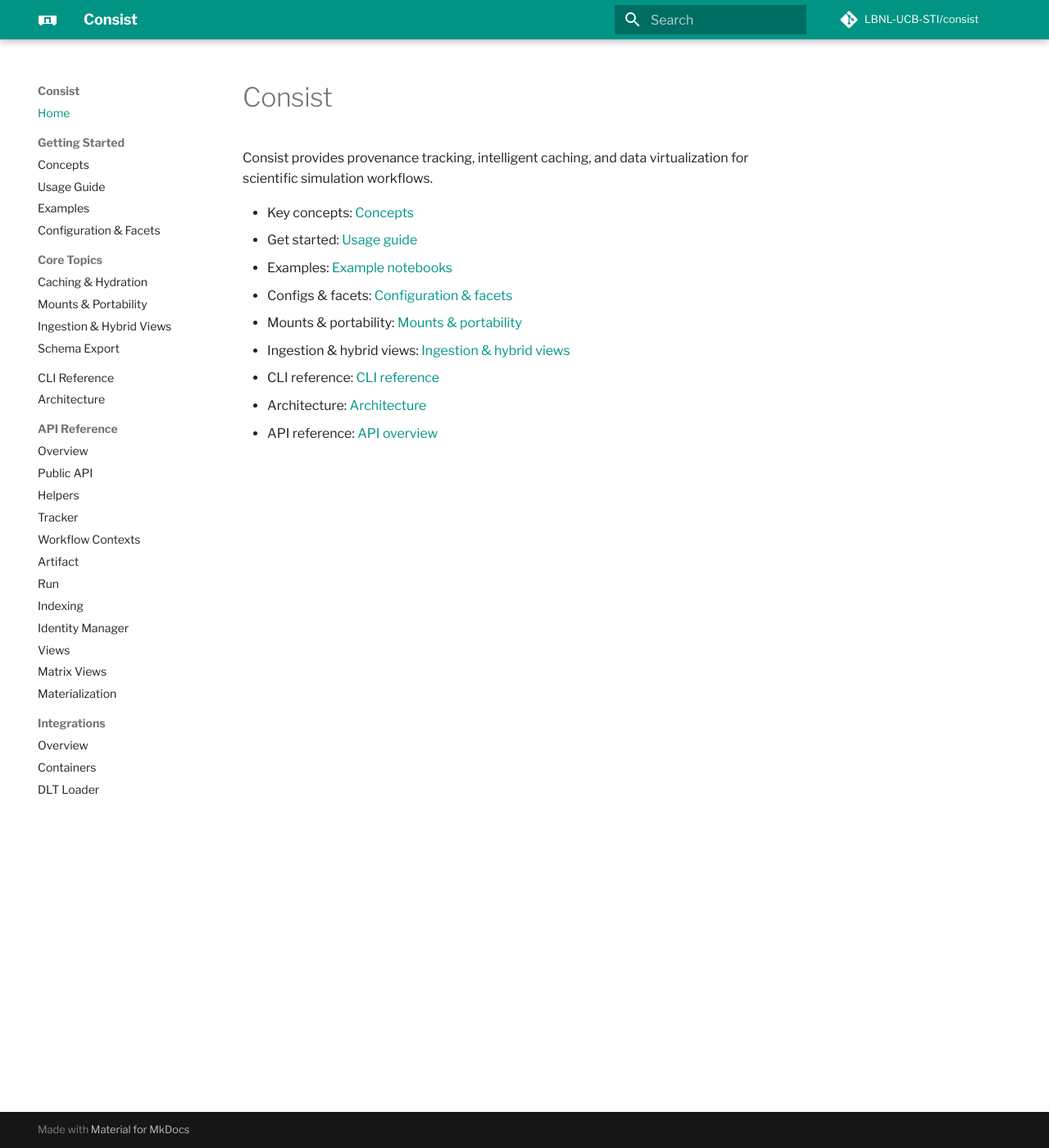
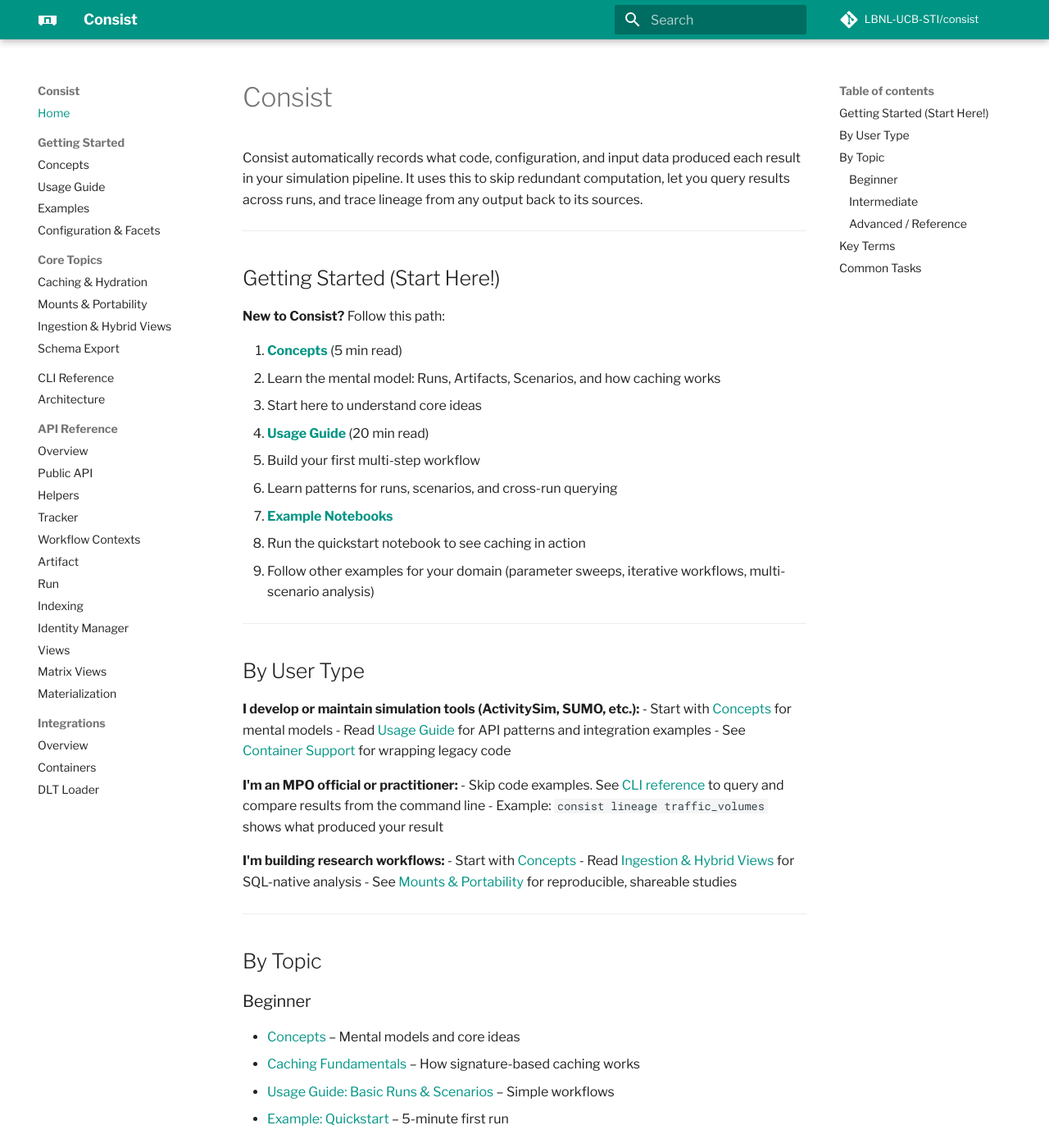
Before and after one commit to LBNL-UCB-STI/consist, an MkDocs documentation site: the page built from docs/index.md, in a window 1280 px wide and 1400 px high. Shown: the whole window at 82% size. Built offline with MkDocs 1.6.1 and Material for MkDocs 9.7.7, drawn with Linux system fonts in a browser that asks for light colours; comment, search, counter and statistics services are not loaded; some of the changed text lies outside the part shown.

```diff
--- a/docs/index.md
+++ b/docs/index.md
@@ -1,13 +1,94 @@
 # Consist
 
-Consist provides provenance tracking, intelligent caching, and data virtualization for scientific simulation workflows.
+Consist automatically records what code, configuration, and input data produced each result in your simulation pipeline. It uses this to skip redundant computation, let you query results across runs, and trace lineage from any output back to its sources.
 
-- Key concepts: [Concepts](concepts.md)
-- Get started: [Usage guide](usage-guide.md)
-- Examples: [Example notebooks](examples.md)
-- Configs & facets: [Configuration & facets](configs.md)
-- Mounts & portability: [Mounts & portability](mounts-and-portability.md)
-- Ingestion & hybrid views: [Ingestion & hybrid views](ingestion-and-hybrid-views.md)
-- CLI reference: [CLI reference](cli-reference.md)
-- Architecture: [Architecture](architecture.md)
-- API reference: [API overview](api/index.md)
+---
+
+## Getting Started (Start Here!)
+
+**New to Consist?** Follow this path:
+
+1. **[Concepts](concepts.md)** (5 min read)
+   - Learn the mental model: Runs, Artifacts, Scenarios, and how caching works
+   - Start here to understand core ideas
+
+2. **[Usage Guide](usage-guide.md)** (20 min read)
+   - Build your first multi-step workflow
+   - Learn patterns for runs, scenarios, and cross-run querying
+
+3. **[Example Notebooks](examples.md)**
+   - Run the quickstart notebook to see caching in action
+   - Follow other examples for your domain (parameter sweeps, iterative workflows, multi-scenario analysis)
+
+---
+
+## By User Type
+
+**I develop or maintain simulation tools (ActivitySim, SUMO, etc.):**
+- Start with [Concepts](concepts.md) for mental models
+- Read [Usage Guide](usage-guide.md) for API patterns and integration examples
+- See [Container Support](usage-guide.md#container-support) for wrapping legacy code
+
+**I'm an MPO official or practitioner:**
+- Skip code examples. See [CLI reference](cli-reference.md) to query and compare results from the command line
+- Example: `consist lineage traffic_volumes` shows what produced your result
+
+**I'm building research workflows:**
+- Start with [Concepts](concepts.md)
+- Read [Ingestion & Hybrid Views](ingestion-and-hybrid-views.md) for SQL-native analysis
+- See [Mounts & Portability](mounts-and-portability.md) for reproducible, shareable studies
+
+---
+
+## By Topic
+
+### Beginner
+
+- [Concepts](concepts.md) – Mental models and core ideas
+- [Caching Fundamentals](caching-fundamentals.md) – How signature-based caching works
+- [Usage Guide: Basic Runs & Scenarios](usage-guide.md#runs-and-outputs) – Simple workflows
+- [Example: Quickstart](examples.md#00_quickstart) – 5-minute first run
+
+### Intermediate
+
+- [Configuration & Facets](configs.md) – Config hashing and queryable metadata
+- [Caching & Hydration](caching-and-hydration.md) – Caching patterns and data management policies
+- [Ingestion & Hybrid Views](ingestion-and-hybrid-views.md) – SQL queries across runs
+- [Mounts & Portability](mounts-and-portability.md) – Reproducible workflows with external data
+
+### Advanced / Reference
+
+- [Architecture](architecture.md) – Implementation details and design decisions
+- [CLI Reference](cli-reference.md) – All command-line tools
+- [API Overview](api/index.md) – Function and class reference
+
+---
+
+## Key Terms
+
+- **Run**: A single execution with tracked inputs, config, and outputs
+- **Artifact**: A file with provenance metadata attached
+- **Signature**: Fingerprint of code + config + inputs. Identical signatures = cache hit
+- **Scenario**: A parent run grouping related child runs
+- **Provenance**: Complete history of where a result came from
+
+See [Glossary](glossary.md) for full definitions of all terms, or [Concepts](concepts.md) for detailed explanations with examples.
+
+---
+
+## Common Tasks
+
+**I need to speed up my pipeline:**
+→ [Caching & Hydration](caching-and-hydration.md)
+
+**I want to know which config produced a result:**
+→ [CLI: `consist lineage`](cli-reference.md#trace-lineage)
+
+**I want to compare results across 50 scenarios:**
+→ [Usage Guide: Cross-Run Queries](usage-guide.md#querying-across-runs)
+
+**I want to share my study for reproducibility:**
+→ [Mounts & Portability](mounts-and-portability.md)
+
+**I want to integrate with an existing tool (ActivitySim, SUMO, etc.):**
+→ [Usage Guide: Integration Patterns](usage-guide.md#advanced-patterns)
```
Also changed, not shown: README.md (+48 -34 lines), docs/caching-fundamentals.md (added, +110 -0 lines), docs/glossary.md (added, +269 -0 lines), 10 other files.
